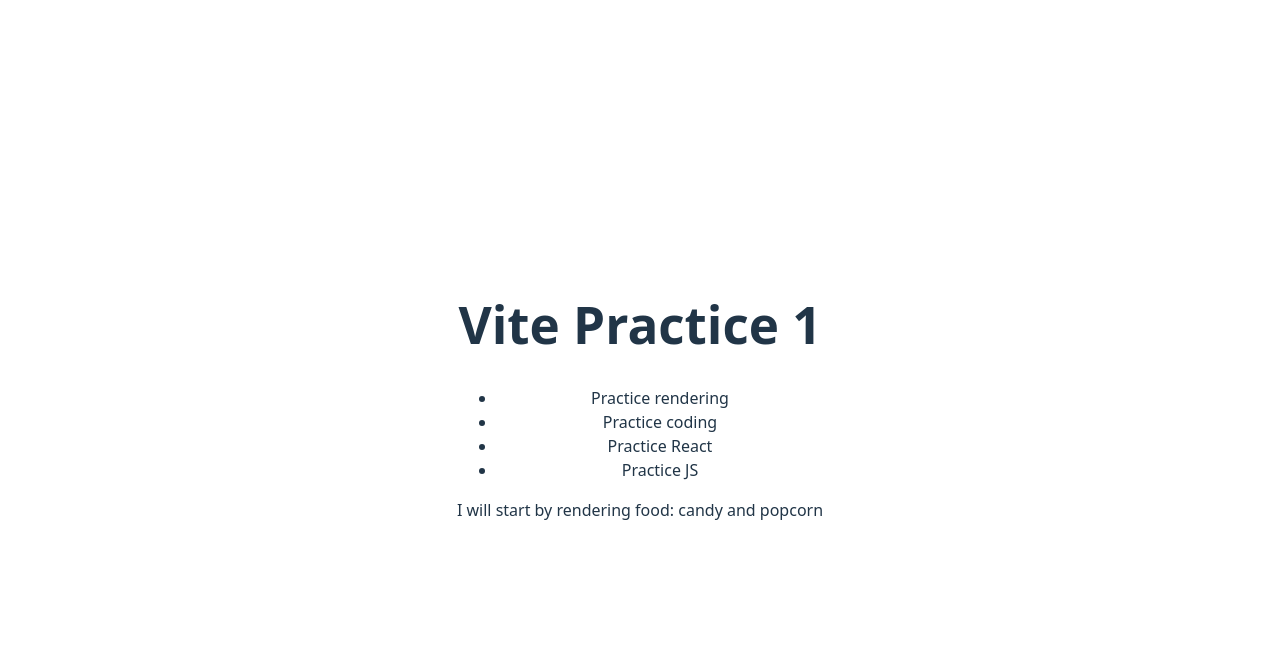
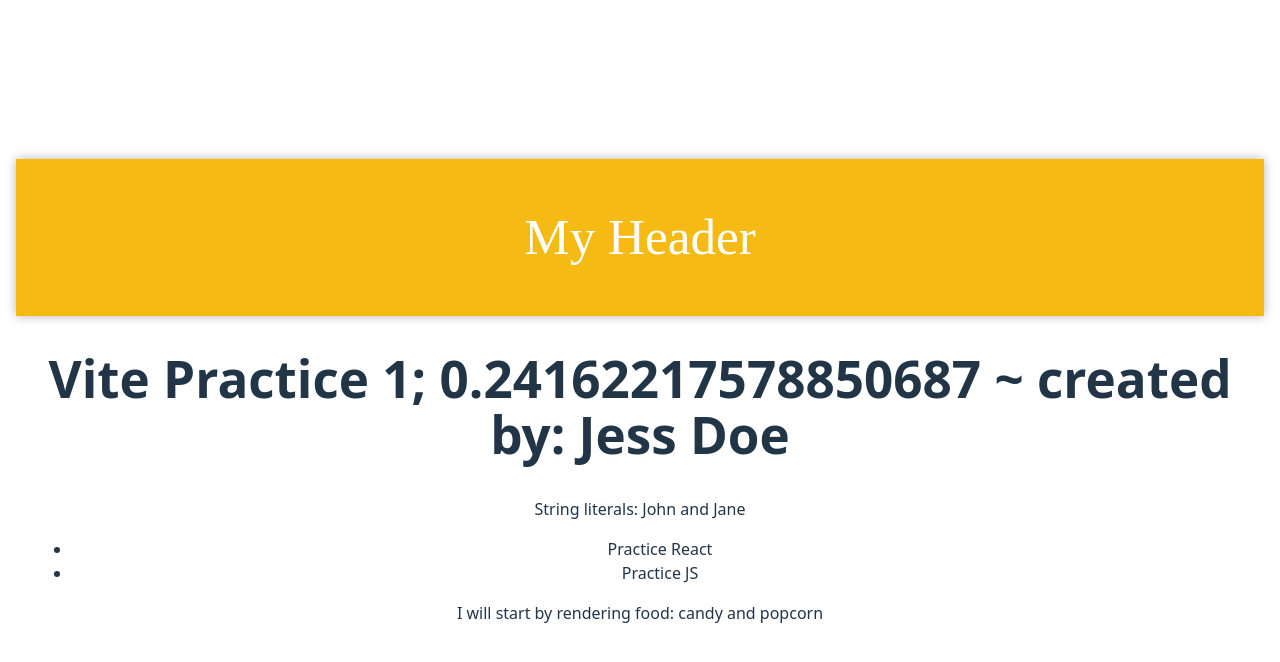
Before and after one commit to Jesskiroff/learn-vite-react, a React (Vite) app: page / in a window 1280 px wide. Shown: the top 662 px of the page. Built offline with nearby package versions, Linux system fonts and the light colour scheme.

Commit message:
add header component and header styling css

```diff
--- /dev/null
+++ b/public/styles.css
@@ -0,0 +1,12 @@
+header {
+    background-color: #f5ba13;
+    margin: auto -16px;
+    padding: 16px 32px;
+    box-shadow: 0 0 10px 0 rgba(0, 0, 0, 0.3);
+}
+
+header h1 {
+    color: #fff;
+    font-family: "McLaren", cursive;
+    font-weight: 400;
+}
--- a/src/App.jsx
+++ b/src/App.jsx
@@ -2,6 +2,7 @@ import { useState } from 'react'
 import reactLogo from './assets/react.svg'
 import viteLogo from '/vite.svg'
 import './App.css'
+import Header from './Header'
 
 const food = "candy and popcorn"
 
@@ -11,14 +12,17 @@ function App() {
   // This will require a CSS class. Let's add it inline for demonstration.
   // You can move this CSS to App.css if you want to keep styles separate.
 var numb = 1
+const personOne = "John"
+const personTwo = "Jane"
+const myName = "Jess"
+const MyLastName = "Doe"
 
   return (
     <div>
-
-      <h1>Vite Practice {numb}</h1>
+      <Header />
+      <h1>Vite Practice {numb}; {Math.random()} ~ created by: {myName} {MyLastName}</h1>
+      <p>String literals: {personOne} and {personTwo}</p>
       <ul>
-        <li>Practice rendering</li>
-        <li>Practice coding</li>
         <li>Practice React</li>
         <li>Practice JS</li>
 
@@ -32,4 +36,4 @@ var numb = 1
   )
 }
 
-export default App
+export default App;
--- /dev/null
+++ b/src/Header.jsx
@@ -0,0 +1,10 @@
+import React from 'react';
+import '../public/styles.css';
+
+function Header() {
+    return (
+        <header><h1>My Header</h1></header>
+    )
+}
+
+export default Header;
```
